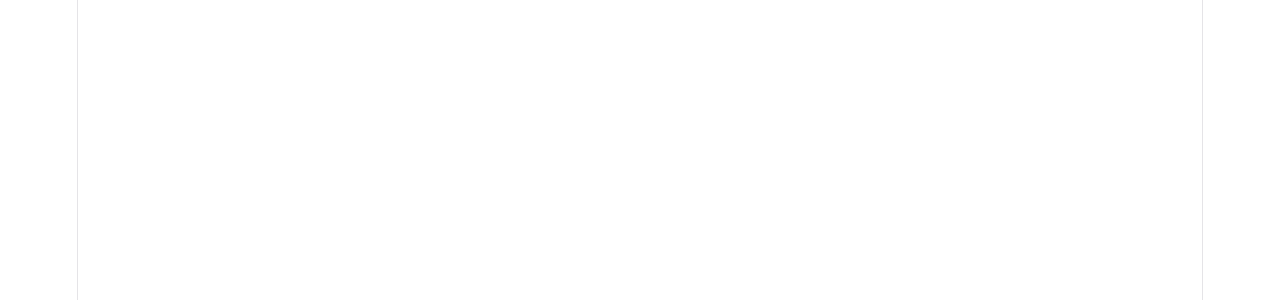
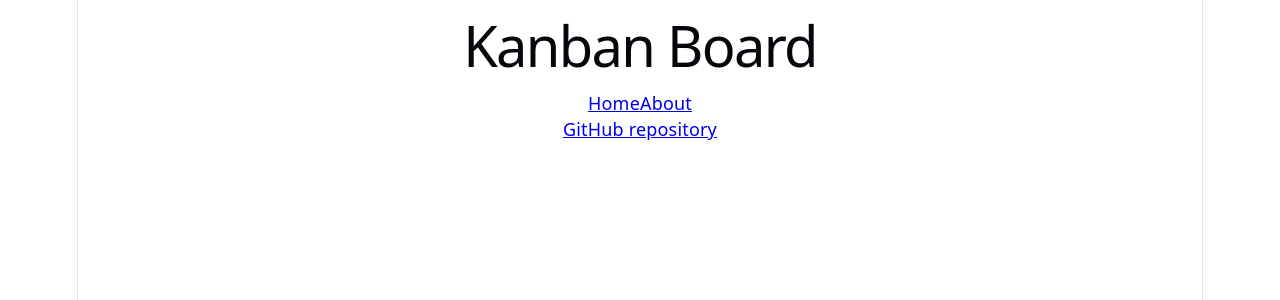
Before and after one commit to eloygarciacv/kanban-board-app, a React (Vite) app: page / in a window 1280 px wide. Shown: the top 300 px of the page. Built offline with nearby package versions, Linux system fonts and the light colour scheme.

Commit message:
Added components and json data file

```diff
--- a/src/App.jsx
+++ b/src/App.jsx
@@ -1,14 +1,17 @@
 import './App.css'
-import './components/Board'
-import './components/Column'
-import './components/TaskCard'
-import './components/TaskForm'
-import tasks from "./tasks.json";
+import NavBar from './components/NavBar'
+import Footer from './components/Footer'
+import Sidebar from './components/Sidebar'
 
 function App() {
 
   return (
-    <div></div>
+    <div>
+      <NavBar />
+      <Sidebar />
+      <Footer />
+    </div>
+
   )
 }
 
--- /dev/null
+++ b/src/components/Footer.jsx
@@ -0,0 +1,11 @@
+function Footer(props) {
+
+  return (
+
+      <footer>
+        <a href="https://github.com/eloygarciacv/kanban-board-app">GitHub repository</a></footer>
+
+  )
+}
+
+export default Footer
--- /dev/null
+++ b/src/components/NavBar.jsx
@@ -0,0 +1,10 @@
+function NavBar(props) {
+
+  return (
+    <div>
+      <h1>Kanban Board</h1>
+    </div>
+  )
+}
+
+export default NavBar
--- /dev/null
+++ b/src/components/Sidebar.jsx
@@ -0,0 +1,11 @@
+function Sidebar(props) {
+
+  return (
+    <nav>
+        <a href="#">Home</a>
+        <a href="#">About</a>
+    </nav>
+  )
+}
+
+export default Sidebar
```
Also changed, not shown: src/components/Board.jsx (deleted), src/components/Column.jsx (deleted), src/components/TaskCard.jsx (deleted), src/components/TaskForm.jsx (deleted).
